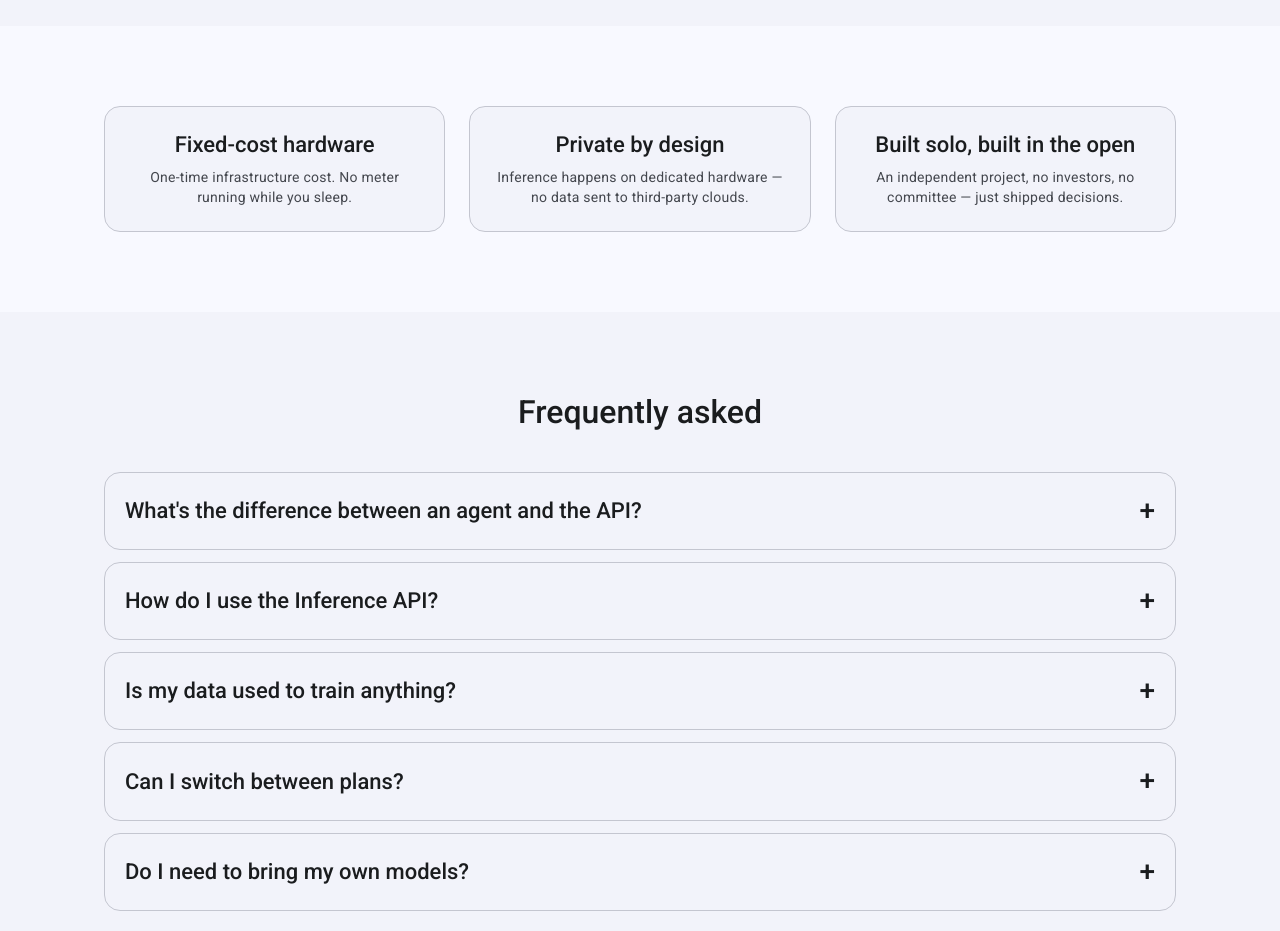
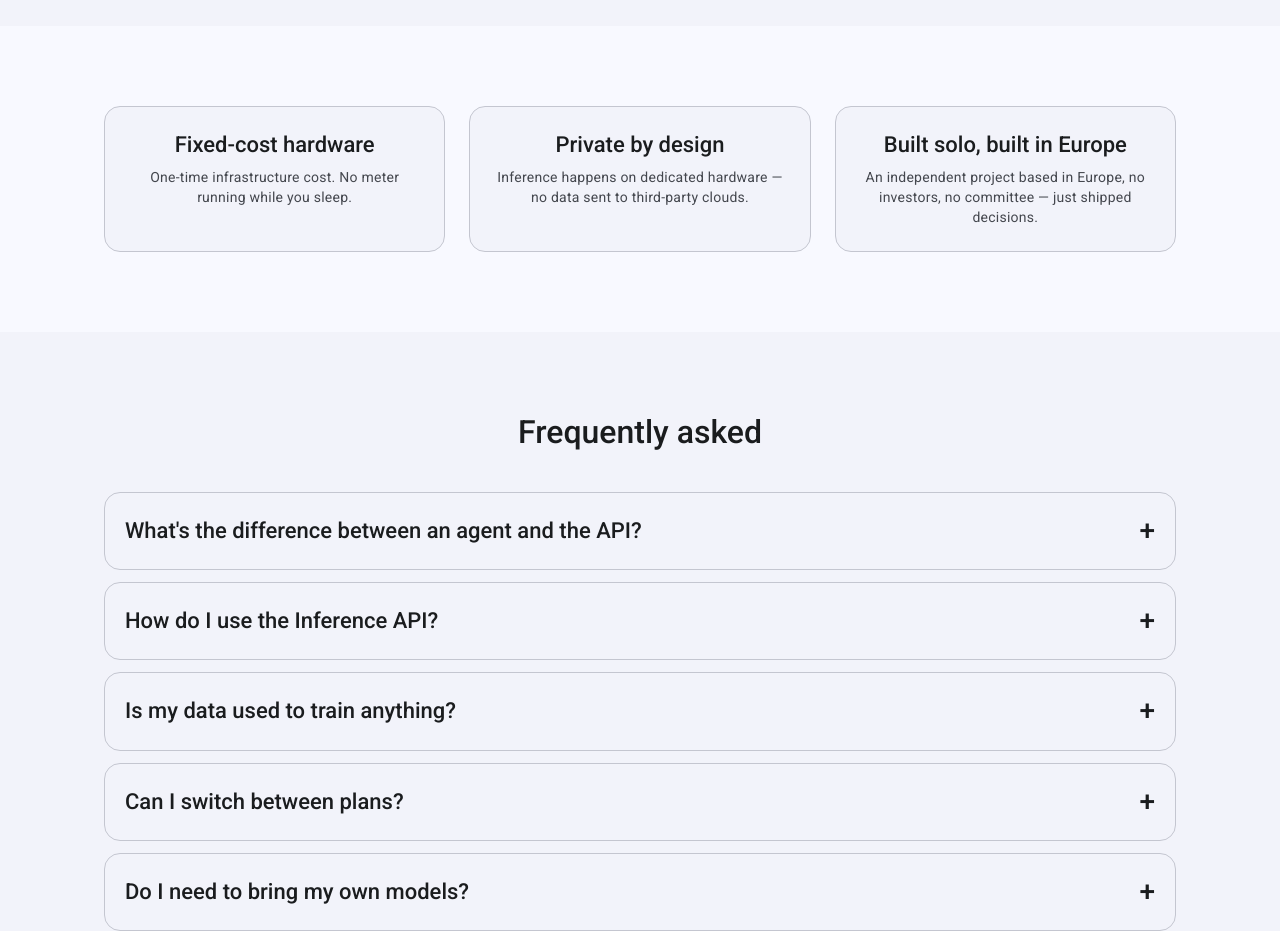
Before and after one commit to PovedaAqui/thirty-nighty, a Next.js app: page / in a window 1280 px wide. Shown: the part 3600-4531 px from the top of the page. Built offline with nearby package versions, Linux system fonts and the light colour scheme; a web font is replaced by a local one.

Commit message:
Mention Europe origin once in the trust section

```diff
--- a/src/locales/translations.ts
+++ b/src/locales/translations.ts
@@ -84,8 +84,8 @@ export const translations = {
     trust_1_body: "One-time infrastructure cost. No meter running while you sleep.",
     trust_2_title: "Private by design",
     trust_2_body: "Inference happens on dedicated hardware — no data sent to third-party clouds.",
-    trust_3_title: "Built solo, built in the open",
-    trust_3_body: "An independent project, no investors, no committee — just shipped decisions.",
+    trust_3_title: "Built solo, built in Europe",
+    trust_3_body: "An independent project based in Europe, no investors, no committee — just shipped decisions.",
 
     faq_title: "Frequently asked",
     faq_1_q: "What's the difference between an agent and the API?",
@@ -198,8 +198,8 @@ export const translations = {
     trust_1_body: "Coste de infraestructura único. Ningún medidor corriendo mientras duermes.",
     trust_2_title: "Privado por diseño",
     trust_2_body: "La inferencia ocurre en hardware dedicado — ningún dato se envía a nubes de terceros.",
-    trust_3_title: "Construido en solitario, construido en abierto",
-    trust_3_body: "Un proyecto independiente, sin inversores, sin comité — solo decisiones ejecutadas.",
+    trust_3_title: "Construido en solitario, construido en Europa",
+    trust_3_body: "Un proyecto independiente con base en Europa, sin inversores, sin comité — solo decisiones ejecutadas.",
 
     faq_title: "Preguntas frecuentes",
     faq_1_q: "¿Cuál es la diferencia entre un agente y la API?",
```
